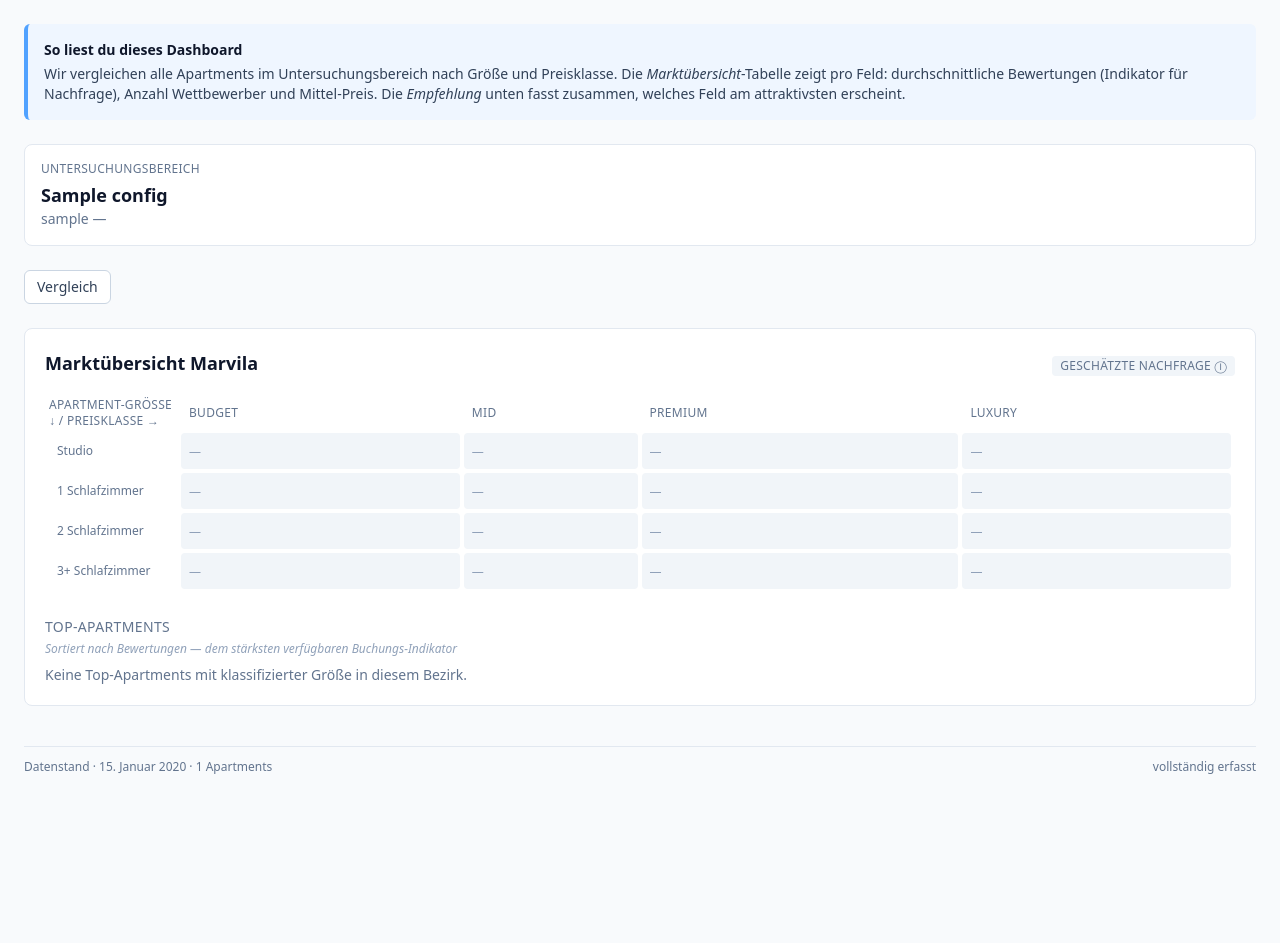
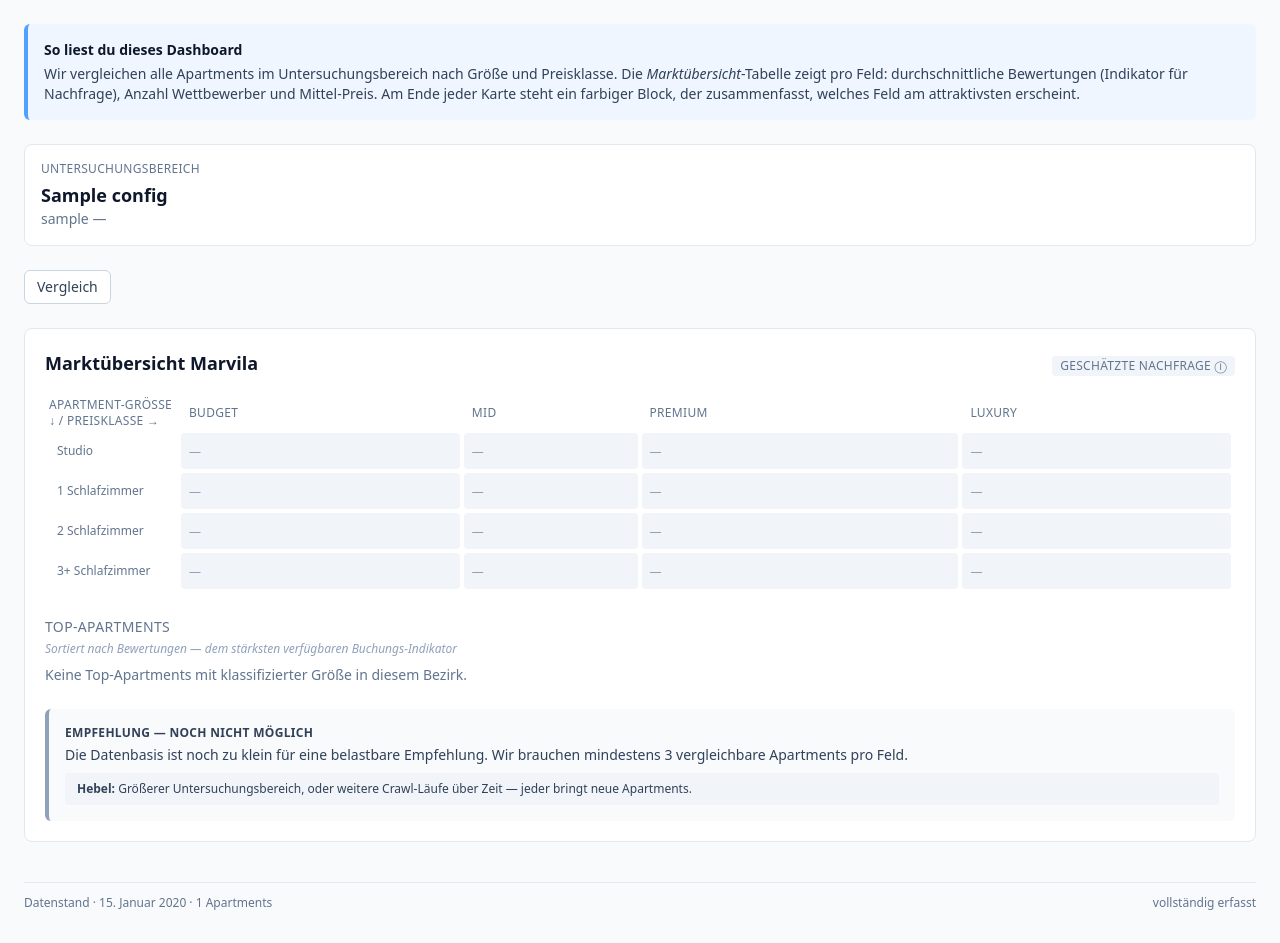
Before and after one commit to karlgrey/AirBI, a FastAPI app: page / in a window 1280 px wide. Shown: the part 92-1035 px from the top of the page. Before the commit the page ends 866 px from the top, so only its background shows below. Run offline with FastAPI, Linux system fonts and the light colour scheme; tables that the repository leaves empty hold one stand-in row (values such as "Sample post"); style sheets or scripts are compiled from the project's sources; some libraries are stand-ins or nearby versions.

Commit message:
feat: Empfehlungs-Block neu formuliert + unter Top-Apartments verschoben
Co-Authored-By: Claude Sonnet 4.6 <noreply@anthropic.com>

```diff
--- a/airbi/web/templates/_matrix_region.html
+++ b/airbi/web/templates/_matrix_region.html
@@ -57,7 +57,7 @@
                                {% if matrix.best_cell == (size, tier) %}
                                  ring-2 ring-amber-500
                                {% endif %}"
-                        title="{{ size }} · {{ tier }} — Durchschnittliche Bewertungen je Apartment, Anzahl Wettbewerber und Mittel-Preis pro Nacht. Empfehlung wird per Bewertungen ÷ Wettbewerber bestimmt.">
+                        title="{{ size }} · {{ tier }} — Durchschnittliche Bewertungen je Apartment, Anzahl Wettbewerber und Mittel-Preis pro Nacht. Attraktivität wird per Bewertungen ÷ Wettbewerber bestimmt.">
                       {% if cell.n == 0 %}
                         <span class="text-xs">—</span>
                       {% else %}
@@ -124,6 +124,47 @@
             </p>
           {% endif %}
         </section>
+
+        {% if matrix.best_cell %}
+          {% set size, tier = matrix.best_cell %}
+          {% set cell = matrix.cell(size, tier) %}
+          <section class="mt-6 rounded-md border-l-4 border-amber-500 bg-amber-50 p-4">
+            <h3 class="mb-1 text-xs font-semibold uppercase tracking-wide text-amber-900">
+              Empfehlung — am attraktivsten
+            </h3>
+            <p class="text-sm text-amber-950">
+              <strong>
+                {% if size == "Studio" %}Studio
+                {% elif size == "1BR" %}1 Schlafzimmer
+                {% elif size == "2BR" %}2 Schlafzimmer
+                {% elif size == "3BR+" %}3+ Schlafzimmer
+                {% else %}{{ size }}{% endif %}
+                · {{ tier }}.
+              </strong>
+              Im Schnitt {{ cell.score|round(0)|int }} Bewertungen pro Apartment bei
+              {{ cell.n }} Wettbewerber{% if cell.n != 1 %}n{% endif %},
+              Mittel-Preis €{% if cell.adr %}{{ cell.adr|int }}{% else %}–{% endif %}/Nacht.
+            </p>
+            <p class="mt-2 text-xs italic text-amber-800">
+              Nachfragewerte sind ein Indikator (~{{ (matrix.review_rate * 100)|round|int }}% der
+              Gäste bewerten), keine gemessene Auslastung.
+            </p>
+          </section>
+        {% else %}
+          <section class="mt-6 rounded-md border-l-4 border-slate-400 bg-slate-50 p-4">
+            <h3 class="mb-1 text-xs font-semibold uppercase tracking-wide text-slate-700">
+              Empfehlung — noch nicht möglich
+            </h3>
+            <p class="text-sm text-slate-700">
+              Die Datenbasis ist noch zu klein für eine belastbare Empfehlung.
+              Wir brauchen mindestens {{ matrix.min_sample }} vergleichbare Apartments pro Feld.
+            </p>
+            <p class="mt-2 rounded bg-slate-100 px-3 py-2 text-xs text-slate-700">
+              <strong>Hebel:</strong> Größerer Untersuchungsbereich, oder weitere Crawl-Läufe
+              über Zeit — jeder bringt neue Apartments.
+            </p>
+          </section>
+        {% endif %}
       </article>
     {% endfor %}
   </div>
--- a/airbi/web/templates/dashboard.html
+++ b/airbi/web/templates/dashboard.html
@@ -24,8 +24,8 @@
         Wir vergleichen alle Apartments im Untersuchungsbereich nach Größe und
         Preisklasse. Die <em>Marktübersicht</em>-Tabelle zeigt pro Feld:
         durchschnittliche Bewertungen (Indikator für Nachfrage), Anzahl
-        Wettbewerber und Mittel-Preis. Die <em>Empfehlung</em> unten fasst
-        zusammen, welches Feld am attraktivsten erscheint.
+        Wettbewerber und Mittel-Preis. Am Ende jeder Karte steht ein
+        farbiger Block, der zusammenfasst, welches Feld am attraktivsten erscheint.
       </p>
     </section>
 
```
Also changed, not shown: tests/test_web.py (+58 -0 lines).
